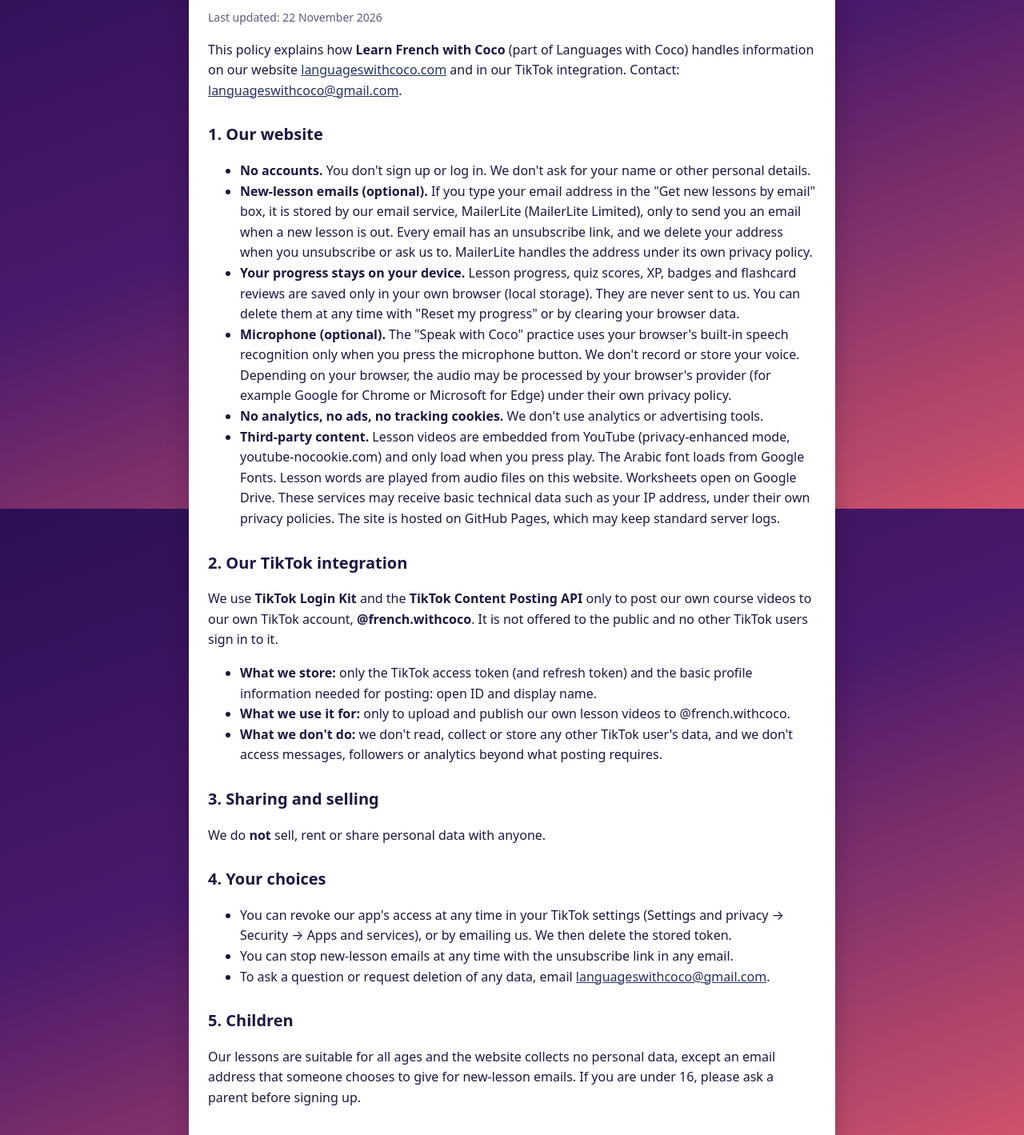
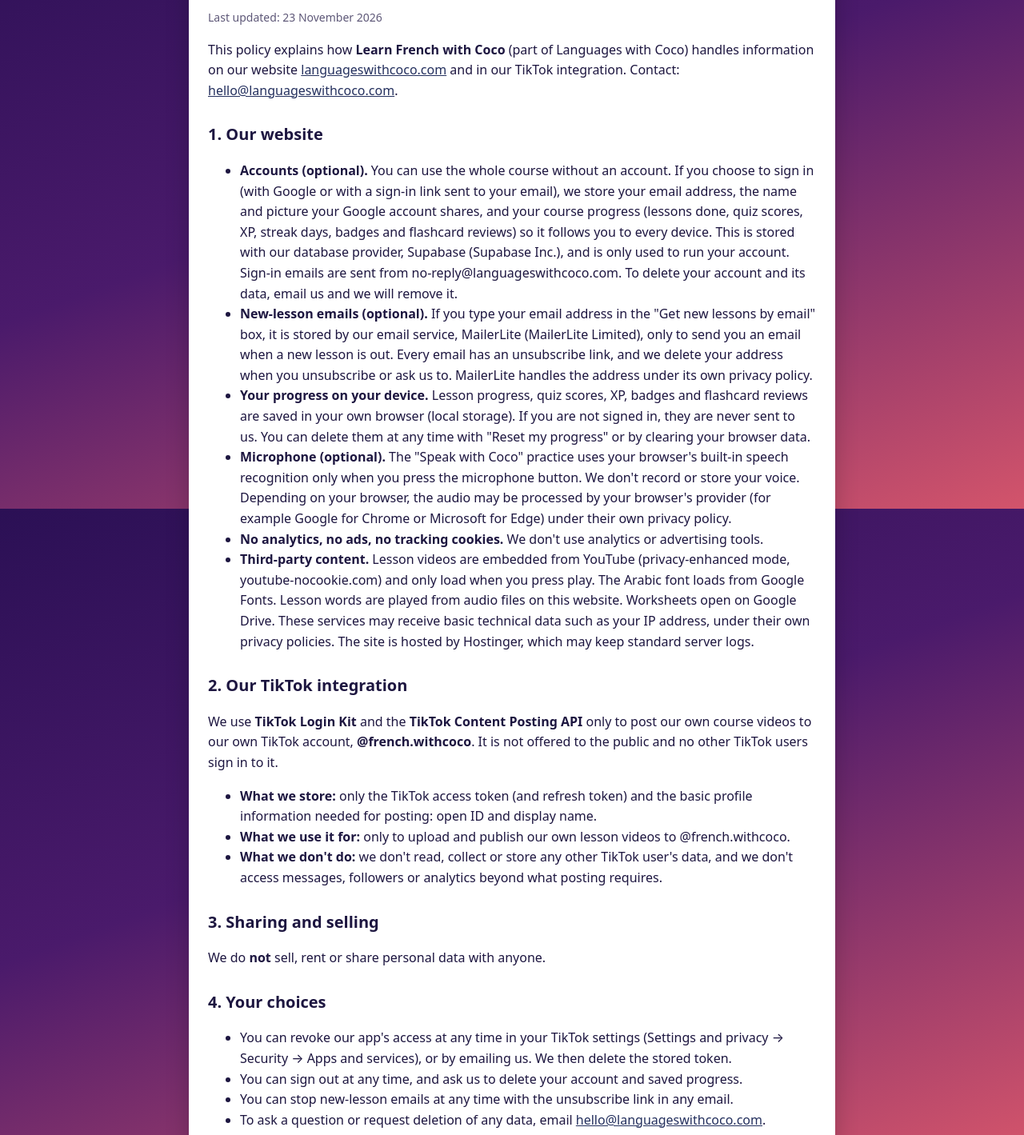
Before and after one commit to dream1438/french-with-coco, a plain HTML site: page privacy/index.html in a window 1280 px wide. Shown: the part 164-1583 px from the top of the page at 80% size. Drawn offline with Linux system fonts and the light colour scheme.

Commit message:
Use hello@languageswithcoco.com as contact; privacy policy covers accounts and Hostinger
Co-Authored-By: Claude Opus 5.5 <noreply@anthropic.com>
Claude-Session: https://claude.ai/code/session_016YouZXpYf4sWNKH7s7UGe7

```diff
--- a/privacy/index.html
+++ b/privacy/index.html
@@ -22,17 +22,17 @@ footer{text-align:center;color:#fff;font-size:14px;padding:0 16px 30px} footer a
 <main>
 <header><img src="/assets/coco.svg" alt=""><a href="/">Languages with Coco</a></header>
 <h1>Privacy Policy</h1>
-<p class="muted">Last updated: 22 November 2026</p>
-<p>This policy explains how <b>Learn French with Coco</b> (part of Languages with Coco) handles information on our website <a href="https://languageswithcoco.com">languageswithcoco.com</a> and in our TikTok integration. Contact: <a href="mailto:languageswithcoco@gmail.com">languageswithcoco@gmail.com</a>.</p>
+<p class="muted">Last updated: 23 November 2026</p>
+<p>This policy explains how <b>Learn French with Coco</b> (part of Languages with Coco) handles information on our website <a href="https://languageswithcoco.com">languageswithcoco.com</a> and in our TikTok integration. Contact: <a href="mailto:hello@languageswithcoco.com">hello@languageswithcoco.com</a>.</p>
 
 <h2>1. Our website</h2>
 <ul>
-<li><b>No accounts.</b> You don't sign up or log in. We don't ask for your name or other personal details.</li>
+<li><b>Accounts (optional).</b> You can use the whole course without an account. If you choose to sign in (with Google or with a sign-in link sent to your email), we store your email address, the name and picture your Google account shares, and your course progress (lessons done, quiz scores, XP, streak days, badges and flashcard reviews) so it follows you to every device. This is stored with our database provider, Supabase (Supabase Inc.), and is only used to run your account. Sign-in emails are sent from no-reply@languageswithcoco.com. To delete your account and its data, email us and we will remove it.</li>
 <li><b>New-lesson emails (optional).</b> If you type your email address in the "Get new lessons by email" box, it is stored by our email service, MailerLite (MailerLite Limited), only to send you an email when a new lesson is out. Every email has an unsubscribe link, and we delete your address when you unsubscribe or ask us to. MailerLite handles the address under its own privacy policy.</li>
-<li><b>Your progress stays on your device.</b> Lesson progress, quiz scores, XP, badges and flashcard reviews are saved only in your own browser (local storage). They are never sent to us. You can delete them at any time with "Reset my progress" or by clearing your browser data.</li>
+<li><b>Your progress on your device.</b> Lesson progress, quiz scores, XP, badges and flashcard reviews are saved in your own browser (local storage). If you are not signed in, they are never sent to us. You can delete them at any time with "Reset my progress" or by clearing your browser data.</li>
 <li><b>Microphone (optional).</b> The "Speak with Coco" practice uses your browser's built-in speech recognition only when you press the microphone button. We don't record or store your voice. Depending on your browser, the audio may be processed by your browser's provider (for example Google for Chrome or Microsoft for Edge) under their own privacy policy.</li>
 <li><b>No analytics, no ads, no tracking cookies.</b> We don't use analytics or advertising tools.</li>
-<li><b>Third-party content.</b> Lesson videos are embedded from YouTube (privacy-enhanced mode, youtube-nocookie.com) and only load when you press play. The Arabic font loads from Google Fonts. Lesson words are played from audio files on this website. Worksheets open on Google Drive. These services may receive basic technical data such as your IP address, under their own privacy policies. The site is hosted on GitHub Pages, which may keep standard server logs.</li>
+<li><b>Third-party content.</b> Lesson videos are embedded from YouTube (privacy-enhanced mode, youtube-nocookie.com) and only load when you press play. The Arabic font loads from Google Fonts. Lesson words are played from audio files on this website. Worksheets open on Google Drive. These services may receive basic technical data such as your IP address, under their own privacy policies. The site is hosted by Hostinger, which may keep standard server logs.</li>
 </ul>
 
 <h2>2. Our TikTok integration</h2>
@@ -49,12 +49,13 @@ footer{text-align:center;color:#fff;font-size:14px;padding:0 16px 30px} footer a
 <h2>4. Your choices</h2>
 <ul>
 <li>You can revoke our app's access at any time in your TikTok settings (Settings and privacy → Security → Apps and services), or by emailing us. We then delete the stored token.</li>
+<li>You can sign out at any time, and ask us to delete your account and saved progress.</li>
 <li>You can stop new-lesson emails at any time with the unsubscribe link in any email.</li>
-<li>To ask a question or request deletion of any data, email <a href="mailto:languageswithcoco@gmail.com">languageswithcoco@gmail.com</a>.</li>
+<li>To ask a question or request deletion of any data, email <a href="mailto:hello@languageswithcoco.com">hello@languageswithcoco.com</a>.</li>
 </ul>
 
 <h2>5. Children</h2>
-<p>Our lessons are suitable for all ages and the website collects no personal data, except an email address that someone chooses to give for new-lesson emails. If you are under 16, please ask a parent before signing up.</p>
+<p>Our lessons are suitable for all ages and the website collects no personal data unless someone chooses to give an email address for new-lesson emails or to create an account. If you are under 16, please ask a parent before signing up or creating an account.</p>
 
 <h2>6. Changes</h2>
 <p>If we change this policy, we will update this page and the date above.</p>
```
Also changed, not shown: french/index.html (+1 -1 lines), index.html (+1 -1 lines), terms/index.html (+2 -2 lines).
